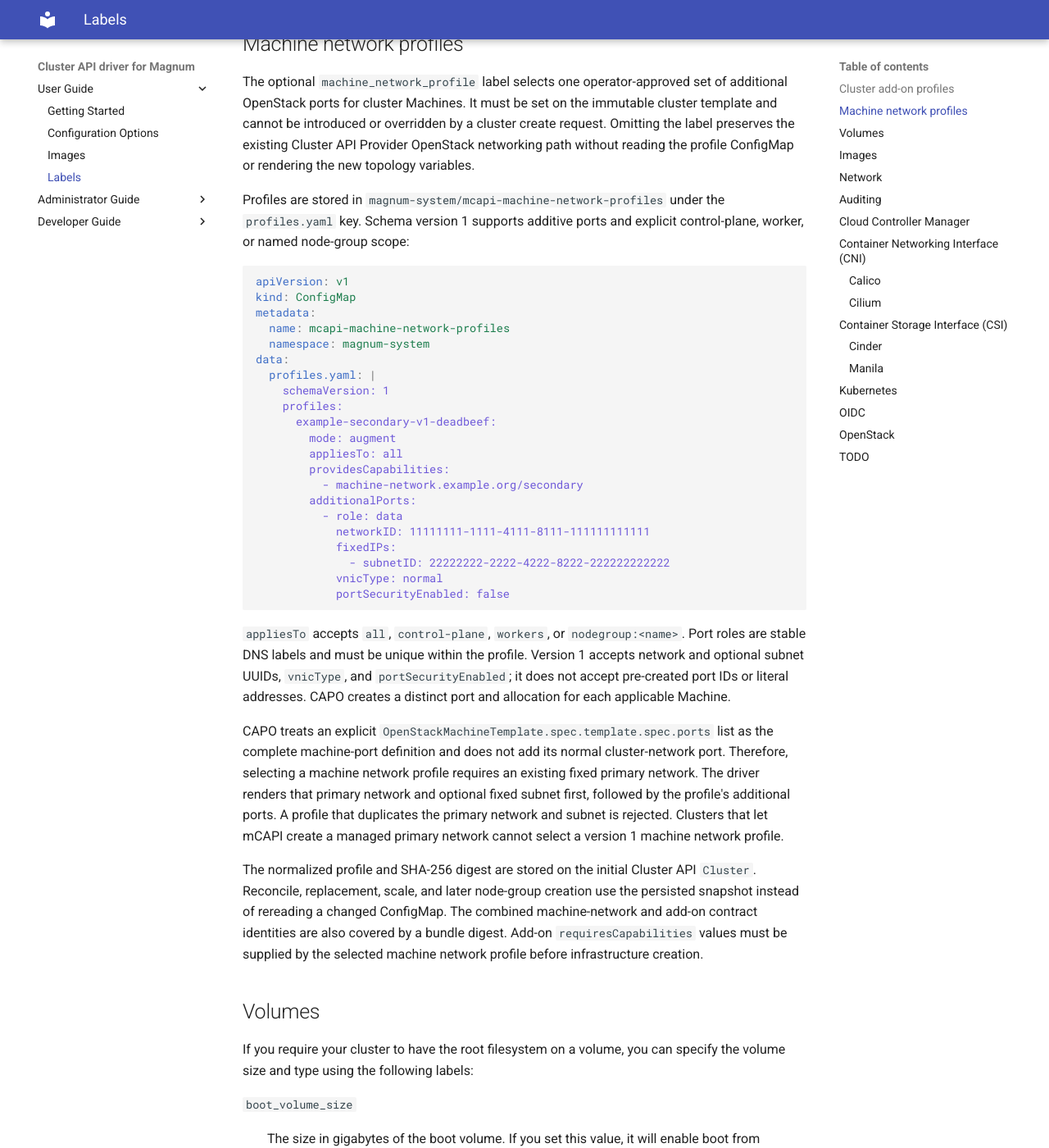
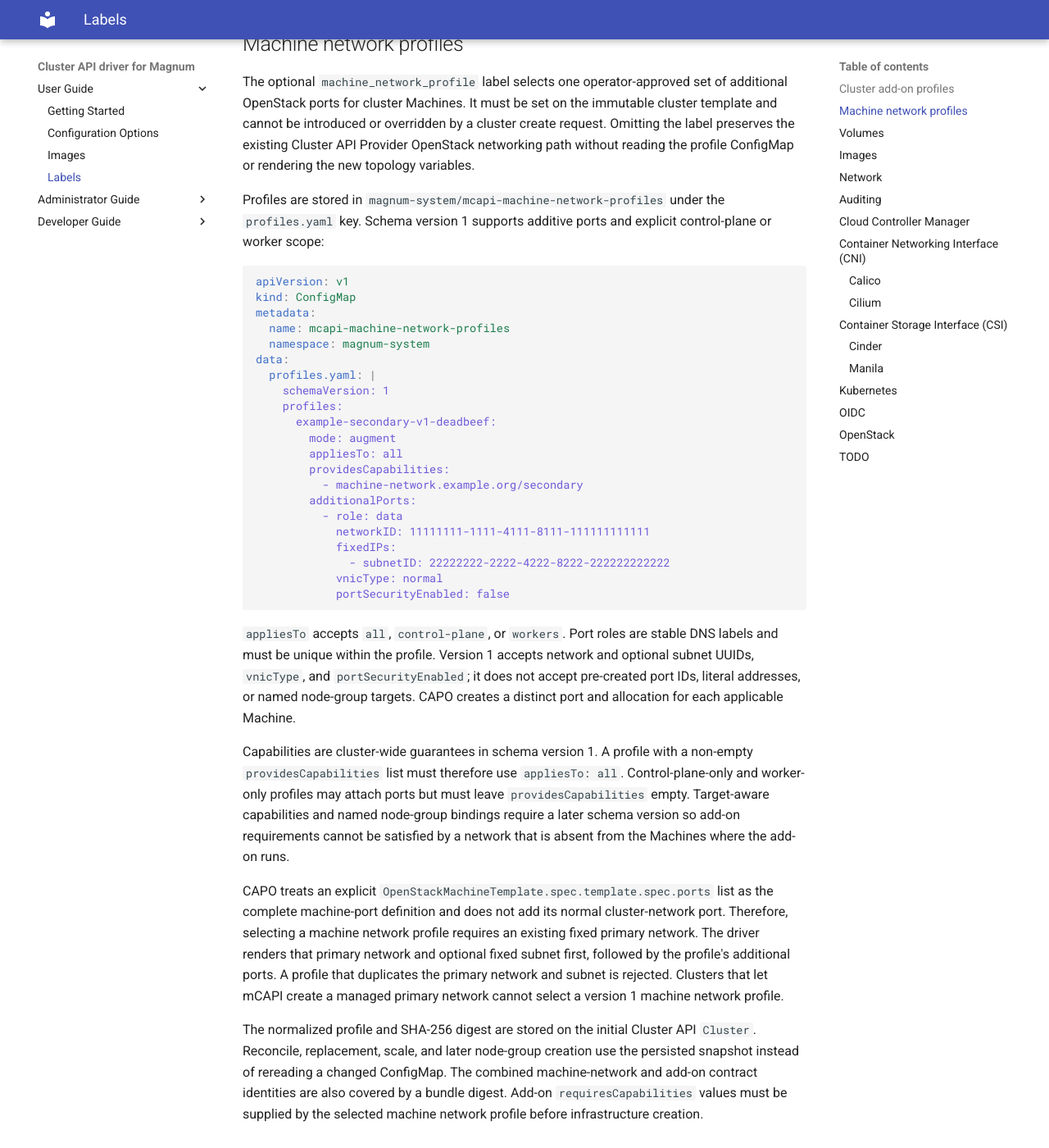
Before and after one commit to vexxhost/magnum-cluster-api, an MkDocs documentation site: the page built from docs/user/labels.md, in a window 1280 px wide and 1400 px high, scrolled down 2539 px. Shown: the whole window at 82% size. Built offline with MkDocs 1.6.1 and Material for MkDocs 9.7.7, drawn with Linux system fonts in a browser that asks for light colours.

Commit message:
fix(machine-network): scope v1 capability guarantees
Reject named node-group targets until network bindings can be selected when
the node group is created. Require capability-bearing profiles to apply to
all Machines so add-on requirements cannot be satisfied by partial network
coverage.

Signed-off-by: Rico Lin <rlin@vexxhost.com>
Assisted-By: Codex <noreply@openai.com>

````diff
--- a/docs/user/labels.md
+++ b/docs/user/labels.md
@@ -155,12 +155,18 @@ data:
             portSecurityEnabled: false
 ```
 
-`appliesTo` accepts `all`, `control-plane`, `workers`, or
-`nodegroup:<name>`. Port roles are stable DNS labels and must be unique within
-the profile. Version 1 accepts network and optional subnet UUIDs, `vnicType`,
-and `portSecurityEnabled`; it does not accept pre-created port IDs or literal
-addresses. CAPO creates a distinct port and allocation for each applicable
-Machine.
+`appliesTo` accepts `all`, `control-plane`, or `workers`. Port roles are stable
+DNS labels and must be unique within the profile. Version 1 accepts network and
+optional subnet UUIDs, `vnicType`, and `portSecurityEnabled`; it does not accept
+pre-created port IDs, literal addresses, or named node-group targets. CAPO
+creates a distinct port and allocation for each applicable Machine.
+
+Capabilities are cluster-wide guarantees in schema version 1. A profile with a
+non-empty `providesCapabilities` list must therefore use `appliesTo: all`.
+Control-plane-only and worker-only profiles may attach ports but must leave
+`providesCapabilities` empty. Target-aware capabilities and named node-group
+bindings require a later schema version so add-on requirements cannot be
+satisfied by a network that is absent from the Machines where the add-on runs.
 
 CAPO treats an explicit `OpenStackMachineTemplate.spec.template.spec.ports`
 list as the complete machine-port definition and does not add its normal
````
Also changed, not shown: other parts of docs/user/labels.md (+1 -1 lines), 3 other files.
